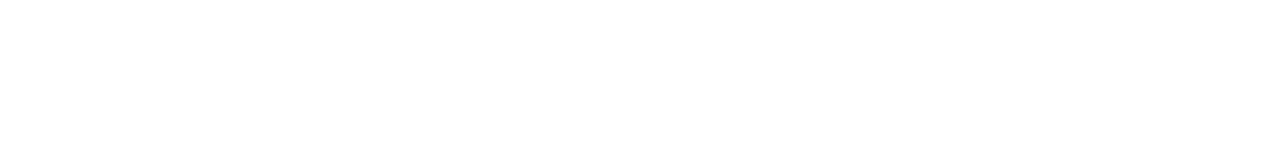
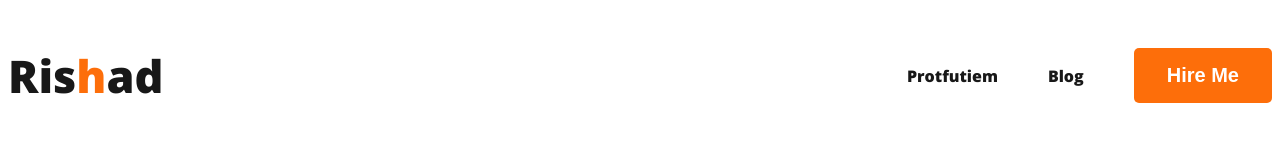
Before and after one commit to ArifinRishad/webdevlopment-protfulio, a plain HTML site: page index.html in a window 1280 px wide. Drawn offline with nearby package versions, Linux system fonts and the light colour scheme.

Commit message:
colourAdd

```diff
--- /dev/null
+++ b/css/style.css
@@ -0,0 +1,46 @@
+/*shired style*/
+body{
+    font-family: 'Open Sans', sans-serif;
+}
+.button-primary{
+    border-radius: 5px;
+    background-color: #FD6E0A;
+    border: 0;
+    color: white;
+    font-size: 20px;
+    font-weight: 700;
+    padding: 16px 33px;
+
+}
+
+
+/*Nav section*/
+nav{
+    display: flex;
+    justify-content: space-between;
+    align-items: center;
+}
+.text-primary{
+    color:#FD6E0A;
+}
+.nav-titel{
+    color: #181818;
+    width: 800;
+    font-size: 45px;
+
+}
+nav>ul {
+    display: flex;
+    align-items: center;
+
+
+}
+nav li{
+    list-style: none;
+    margin-left: 50px;
+
+}
+nav a{
+    text-decoration: none;
+    color: #181818;
+}
--- a/index.html
+++ b/index.html
@@ -4,9 +4,21 @@
     <meta charset="UTF-8">
     <meta name="viewport" content="width=device-width, initial-scale=1.0">
     <title>Document</title>
+    <link rel="preconnect" href="https://fonts.googleapis.com">
+<link rel="preconnect" href="https://fonts.gstatic.com" crossorigin>
+<link href="https://fonts.googleapis.com/css2?family=Open+Sans:wght@800&display=swap" rel="stylesheet">
+    <link rel="stylesheet" href="css/style.css">
 </head>
 <body>
     <header>
+    <nav>
+        <h2 class="nav-titel">Ris<span class="text-primary">h</span>ad</h2>
+        <ul>
+            <li><a href="">Protfutiem</a></li>
+            <li><a href="">Blog</a></li>
+            <li><button class="button-primary">Hire Me</button></li>
+        </ul>
+    </nav>
 
     </header>
 
```
